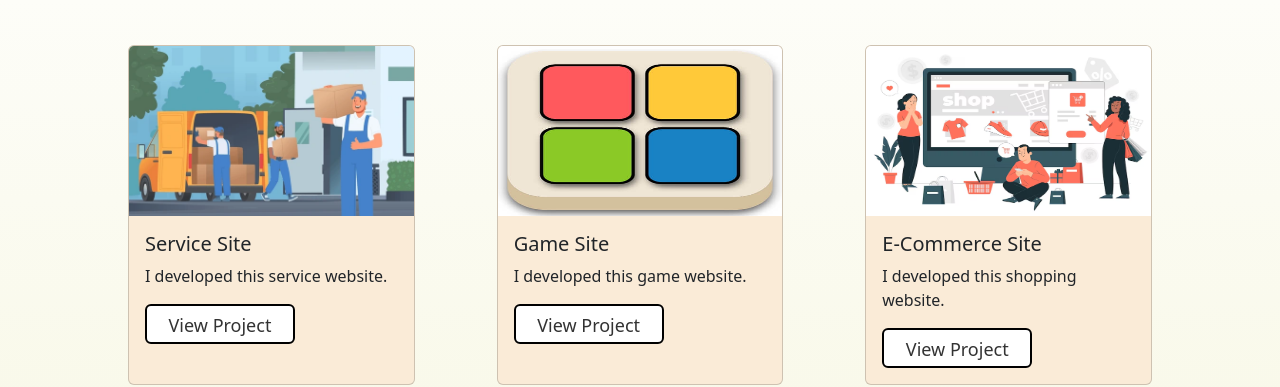
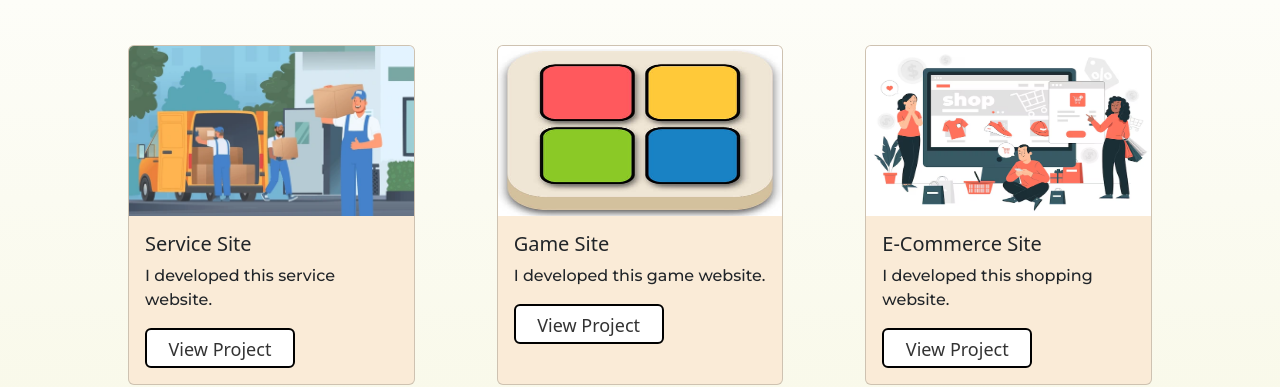
Before and after one commit to Enuma04/SEG3125-PORTFOLIO, a plain HTML site: page index.html in a window 1280 px wide. Shown: the part 580-967 px from the top of the page. Drawn offline with nearby package versions, Linux system fonts and the light colour scheme.

Commit message:
styling change for text

```diff
--- a/style.css
+++ b/style.css
@@ -59,7 +59,7 @@
 .construction{
     justify-items: center;
 }
-.intro, .projects>h1{
+.intro, h1, p{
   font-family: "Montserrat", sans-serif;
   font-optical-sizing: auto;
   font-weight: 500;
```
